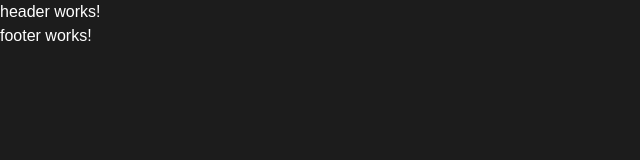
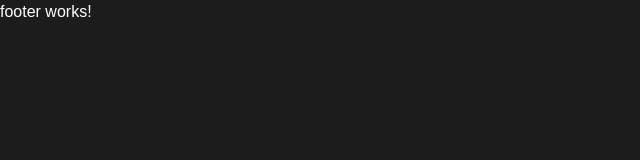
Before and after one commit to DaKo1312/Portfolio, an Angular app: page / in a window 1280 px wide. Shown: the top 160 px of the page, without its empty margins (0-640 px from the left). Built offline with nearby package versions, Linux system fonts and the light colour scheme.

Commit message:
feat: add header structure

```diff
--- a/src/app/layout/header/header.html
+++ b/src/app/layout/header/header.html
@@ -1 +1,10 @@
-<p>header works!</p>
+<header>
+    <div class="container">
+        <div class="header-logo">
+        </div>
+        <nav class="header-navigation">
+        </nav>
+        <div class="header-actions">
+        </div>
+    </div>
+</header>
```
